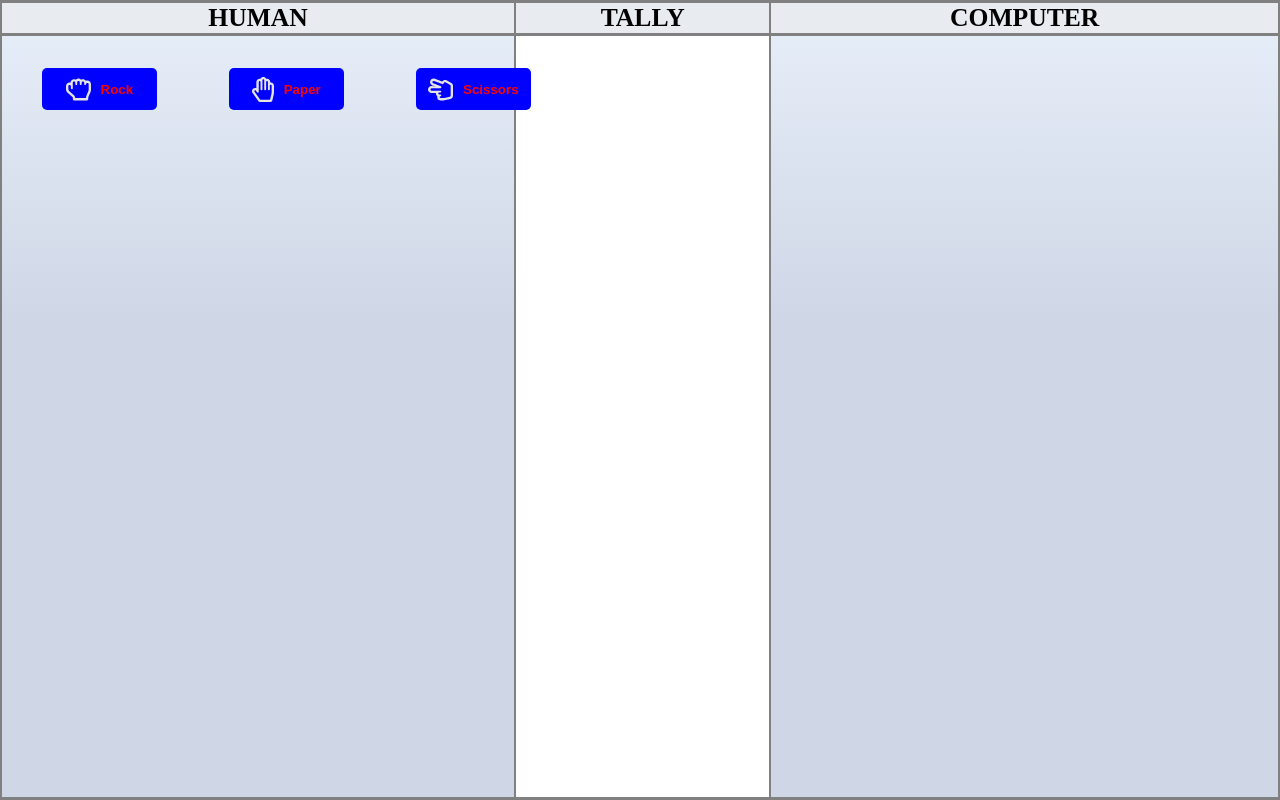
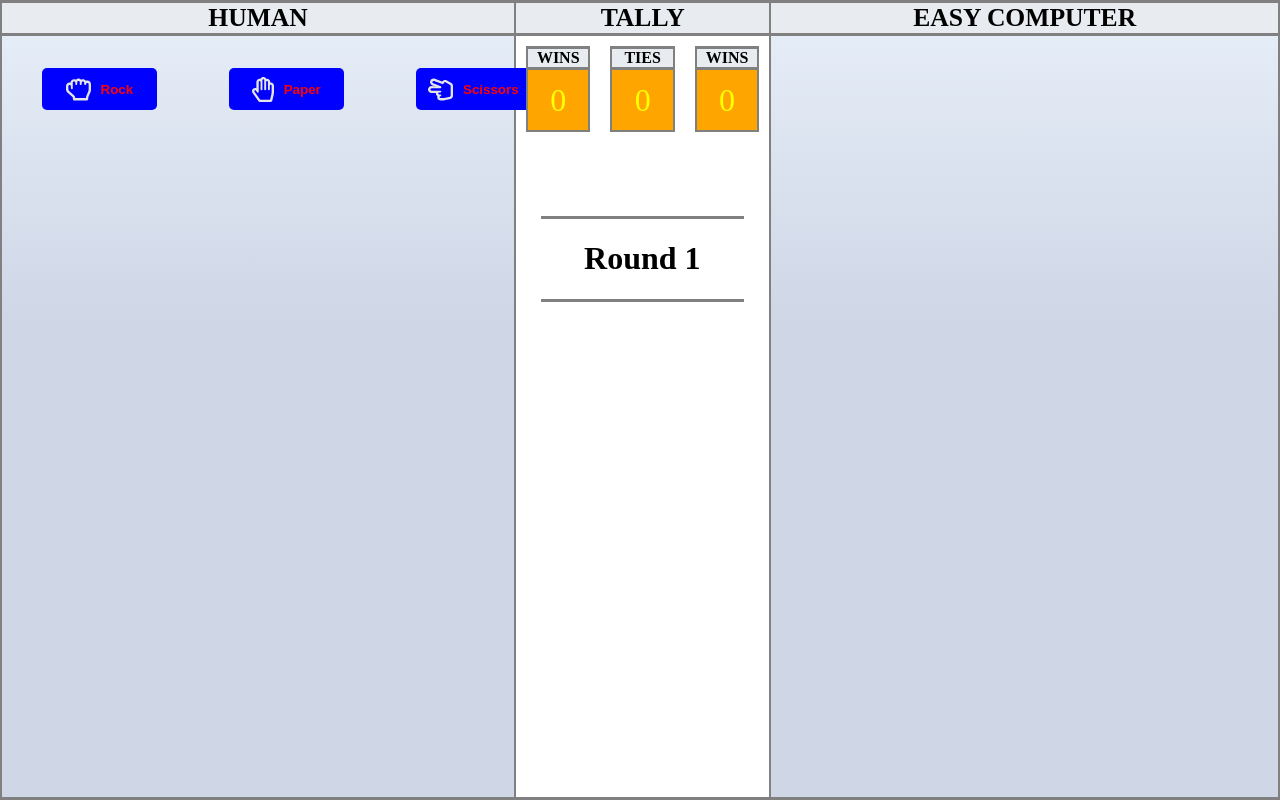
Before and after one commit to gjairath/css-js-projects, a plain HTML site: page rock-paper-scissors/rps.html in a window 1280 px wide. Drawn offline with Linux system fonts and the light colour scheme.

Commit message:
Almost done

```diff
--- a/rock-paper-scissors/rps.html
+++ b/rock-paper-scissors/rps.html
@@ -2,6 +2,8 @@
 <html>
 
 <head>
+    <script src="scripts/rps.js"></script>
+
 </head>
 
 
@@ -20,7 +22,7 @@
             <!-- The human options -->
             <div class="human-options">
               <div class="human-tags">
-                <a href="#"><button class="button-choose">
+                <a href="#"><button class="button-choose"  onmouseover = "show('rock.svg')" onmouseout="hide()">
                         <img src="images/rock.svg" height="25px">
 
 
@@ -28,19 +30,25 @@
 
                 </button></a>
 
-                <a href="#"><button class="button-choose">
+                <a href="#"><button class="button-choose" onmouseover = "show('paper.svg')" onmouseout="hide()">
                                         <img src="images/paper.svg" height="25px">
                 <div class="button-text">Paper</div>
 
                 </button></a>
-                <a href="#"><button class="button-choose">
+                <a href="#"><button class="button-choose" onmouseover = "show('scissors.svg')" onmouseout="hide()">
                                 <img src="images/scissors.svg" height="25px">
                 <div class="button-text">Scissors</div>
                 </button></a>
               </div>
+
+
             </div>
 
 
+              <div class="human-image">
+                  <img style="visibility:hidden" id = "img1">
+
+              </div>
 
 
 
@@ -54,12 +62,54 @@
                     TALLY
             </div>
 
+                <div class="boxes-tally">
+                    <div class="box sexy-box" id="box1">
+                        <div class="box-header">
+                        WINS
+                        </div>
+
+                        <div class="box-body">
+                        0
+                        </div>
+
+                    </div>
+
+                    <div class="box sexy-box" id="box1">
+                        <div class="box-header">
+                        TIES
+                        </div>
+
+
+                        <div class="box-body">
+                        0
+                        </div>
+
+                    </div>
+
+                    <div class="box sexy-box" id="box1">
+                        <div class="box-header">
+                        WINS
+                        </div>
+
+
+                        <div class="box-body">
+                        0
+                        </div>
+
+                    </div>
+                </div>
+
+
+            <div class="round-tally">
+                <h1> Round 1 </h1>
+            </div>
+
         </div>
 
     <!-- The computer DIV latter 40% reusing the class div because im lazy-->
             <div class="human-side computer sexy-box">
             <div class="side-top-header">
-                    COMPUTER
+                    EASY COMPUTER
             </div>
 
             </div>
--- a/rock-paper-scissors/scripts/rps.js
+++ b/rock-paper-scissors/scripts/rps.js
@@ -0,0 +1,13 @@
+function show(src) {
+
+    var hello = src;
+    console.log(hello);
+
+    document.getElementById('img1').style.visibility = 'visible';
+
+    document.getElementById("img1").src = "images/" + src;
+}
+
+function hide() {
+    document.getElementById('img1').style.visibility = 'hidden';
+}
--- a/rock-paper-scissors/styles/rps.css
+++ b/rock-paper-scissors/styles/rps.css
@@ -1,3 +1,7 @@
+:root{
+    --gray: rgba(232, 236, 241, 1);
+}
+
 #global-content {
     position: fixed;
     width: 100%;
@@ -56,6 +60,11 @@
     margin-top: 32px;
 }
 
+.human-tags > a {
+
+     text-decoration: none;
+}
+
 
 .button-choose {
     margin-left: 40px;
@@ -79,6 +88,7 @@
      padding-left: 0.6rem;
      font-weight: bold;
      color: red;
+
  }
 
 
@@ -92,3 +102,69 @@
 .button-choose > img {
     background-color: blue;
 }
+
+.boxes-tally{
+    display: flex;
+    height: 80px;
+
+    justify-content: space-around;
+}
+
+.box{
+    width: 100%;
+    height: 100%;
+
+    margin-left: 10px;
+    margin-top: 10px;
+    margin-right: 10px;
+
+
+}
+
+.box-header {
+    text-align: center;
+    font-weight: bold;
+
+    background-color: var(--gray);
+    border-bottom: 3px solid gray;
+}
+
+.box-body {
+    height: 60px;
+    display: flex;
+    justify-content: center;
+    font-size: 2rem;
+    align-items: center;
+
+    background-color: orange;
+    color: yellow;
+}
+
+.round-tally {
+
+    width: 80%;
+    margin-top: 100px;
+    margin-left: 25px;
+    display: flex;
+    justify-content: center;
+
+    border-top: 3px solid gray;
+    border-bottom: 3px solid gray;
+}
+
+
+.human-image {
+    margin-top: 150px;
+    height: 200px;
+
+    display:flex;
+    justify-content: center;
+}
+
+
+#img1 {
+    height: 200px;
+    background-color: black;
+    border: none;
+    border-radius: 20px;
+}
```
